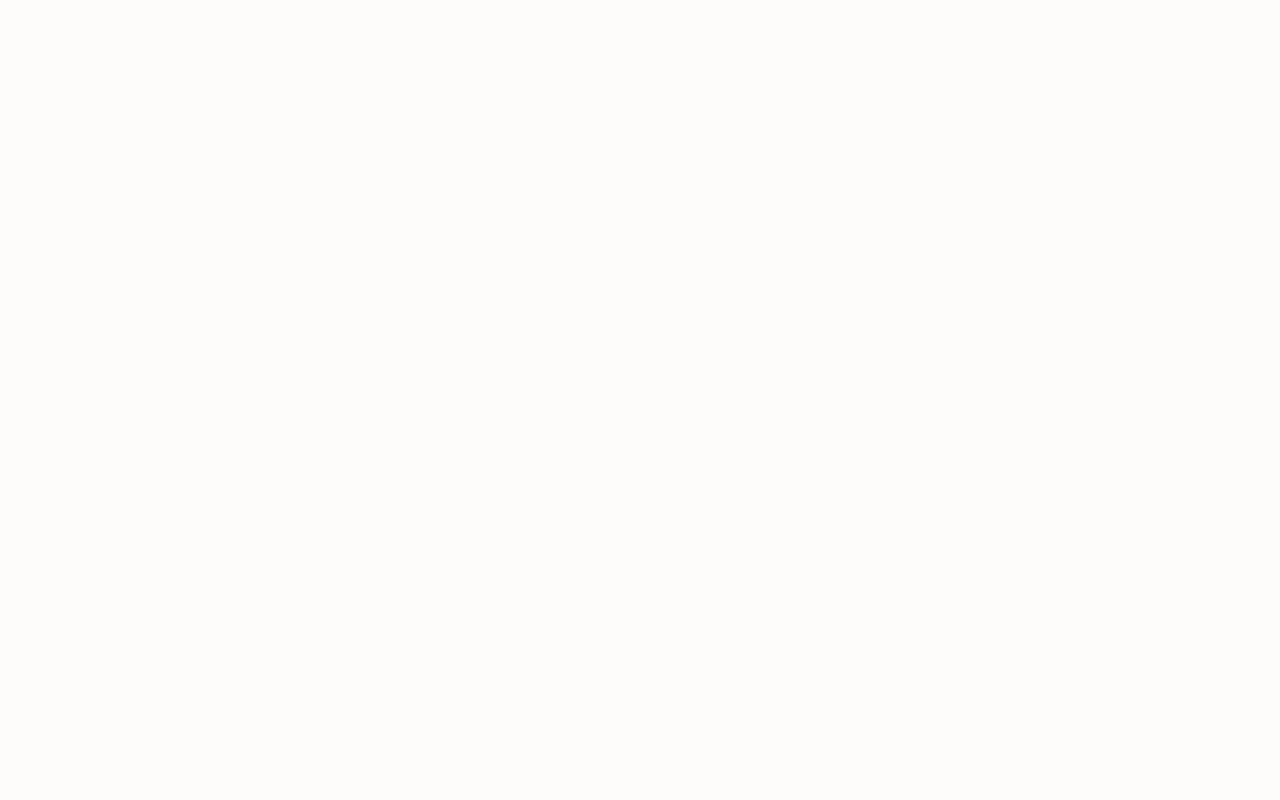
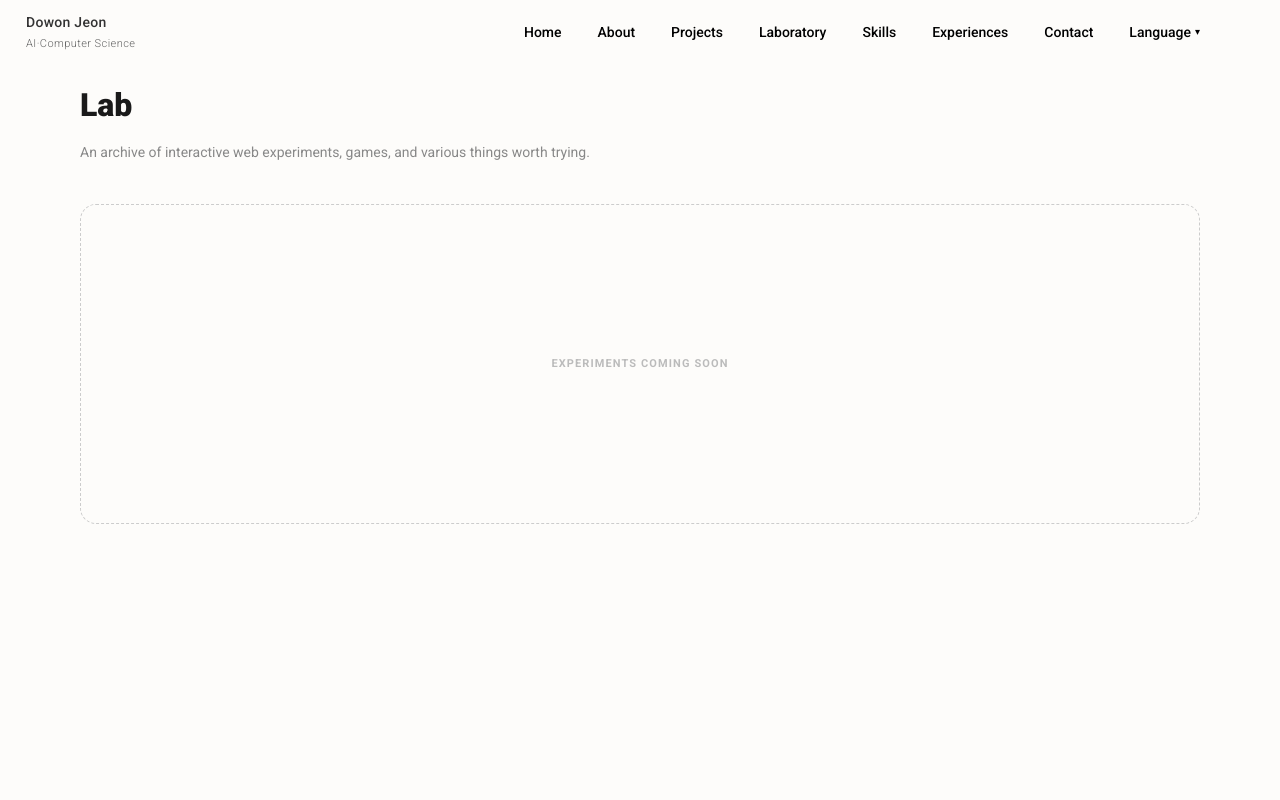
Before and after one commit to jeondowon/PortfolioWeb, a React (Vite) app: page /lab in a window 1280 px wide. Before the commit this address had no page. Shown: the top 800 px of the page. Built offline with nearby package versions, Linux system fonts and the light colour scheme.

Commit message:
add Laboratory page with route and navbar link

```diff
--- a/src/components/common/Navbar.jsx
+++ b/src/components/common/Navbar.jsx
@@ -169,6 +169,7 @@ export default function Navbar({
   onSkills,
   onContact,
   onProjects,
+  onLab,
   lang,
   onLangChange,
   dark,
@@ -265,6 +266,15 @@ export default function Navbar({
             </RainLink>
           </li>
           <li>
+            {onLab ? (
+              <a href="#" onClick={(e) => handleClick(e, onLab)}>
+                Laboratory
+              </a>
+            ) : (
+              <Link to="/lab">Laboratory</Link>
+            )}
+          </li>
+          <li>
             <a href="#skills" onClick={(e) => handleClick(e, onSkills)}>
               Skills
             </a>
@@ -335,6 +345,17 @@ export default function Navbar({
             </RainLink>
           </li>
           <li>
+            {onLab ? (
+              <a href="#" onClick={(e) => handleClick(e, onLab)}>
+                Laboratory
+              </a>
+            ) : (
+              <Link to="/lab" onClick={() => setMenuOpen(false)}>
+                Laboratory
+              </Link>
+            )}
+          </li>
+          <li>
             <a href="#skills" onClick={(e) => handleClick(e, onSkills)}>
               Skills
             </a>
--- a/src/constants/index.js
+++ b/src/constants/index.js
@@ -240,6 +240,8 @@ export const SKILLS = [
   },
 ];
 
+export const LAB_ITEMS = [];
+
 export const RESUME_AVAILABLE = false;
 
 export const SOCIAL = {
--- a/src/main.jsx
+++ b/src/main.jsx
@@ -3,6 +3,7 @@ import ReactDOM from 'react-dom/client';
 import { BrowserRouter, Routes, Route } from 'react-router-dom';
 import App from './App';
 import ProjectsPage from './pages/ProjectsPage';
+import LabPage from './pages/LabPage';
 import { LangProvider } from './contexts/LangContext';
 
 ReactDOM.createRoot(document.getElementById('root')).render(
@@ -12,6 +13,7 @@ ReactDOM.createRoot(document.getElementById('root')).render(
         <Routes>
           <Route path="/" element={<App />} />
           <Route path="/projects" element={<ProjectsPage />} />
+          <Route path="/lab" element={<LabPage />} />
         </Routes>
       </LangProvider>
     </BrowserRouter>
--- /dev/null
+++ b/src/pages/LabPage.css
@@ -0,0 +1,153 @@
+.lab-page {
+  padding-top: 80px;
+  padding-bottom: 80px;
+  min-height: 100vh;
+  background-color: #fdfcfa;
+}
+
+.lab-inner {
+  width: 100%;
+  max-width: 1200px;
+  margin: 0 auto;
+  padding: 0 40px;
+}
+
+.lab-header {
+  margin-bottom: 40px;
+}
+
+.lab-title {
+  font-size: 32px;
+  font-weight: 800;
+  color: #1a1a1a;
+  margin-bottom: 10px;
+}
+
+.lab-subtitle {
+  font-size: 14px;
+  color: #888;
+  line-height: 1.6;
+}
+
+.lab-empty {
+  width: 100%;
+  height: 320px;
+  border: 1px dashed #ccc;
+  border-radius: 16px;
+  display: flex;
+  align-items: center;
+  justify-content: center;
+}
+
+.lab-empty__label {
+  font-size: 11px;
+  font-weight: 600;
+  letter-spacing: 1.1px;
+  color: #bbb;
+}
+
+.lab-grid {
+  display: grid;
+  grid-template-columns: repeat(3, 1fr);
+  gap: 20px;
+}
+
+@media (max-width: 900px) {
+  .lab-grid {
+    grid-template-columns: repeat(2, 1fr);
+  }
+}
+
+@media (max-width: 600px) {
+  .lab-grid {
+    grid-template-columns: 1fr;
+  }
+
+  .lab-inner {
+    padding: 0 20px;
+  }
+}
+
+.lab-card {
+  border-radius: 16px;
+  overflow: hidden;
+  background-color: #fdfcfa;
+  border: 1px solid #e8e8e8;
+  display: flex;
+  flex-direction: column;
+  text-decoration: none;
+  transition: transform 0.2s, box-shadow 0.2s;
+  cursor: pointer;
+}
+
+.lab-card:hover {
+  transform: translateY(-3px);
+}
+
+.lab-card__thumb {
+  width: 100%;
+  height: 160px;
+  overflow: hidden;
+  flex-shrink: 0;
+  border-bottom: 1px solid #e8e8e8;
+}
+
+.lab-card__img {
+  width: 100%;
+  height: 100%;
+  object-fit: cover;
+  object-position: center top;
+}
+
+.lab-card__placeholder {
+  width: 100%;
+  height: 100%;
+  background: repeating-linear-gradient(
+    -45deg,
+    #1a1a1a 0px,
+    #1a1a1a 2px,
+    #111 2px,
+    #111 14px
+  );
+}
+
+.lab-card__body {
+  padding: 16px 20px 18px;
+  display: flex;
+  flex-direction: column;
+  flex: 1;
+}
+
+.lab-card__title-row {
+  display: flex;
+  align-items: center;
+  gap: 8px;
+  margin-bottom: 6px;
+  flex-wrap: wrap;
+}
+
+.lab-card__title {
+  font-size: 16px;
+  font-weight: 700;
+  color: #000;
+  margin: 0;
+}
+
+.lab-card__tag {
+  border: 1px solid #e8e8e8;
+  background-color: #e8e8e8;
+  color: #050505;
+  font-size: 9px;
+  font-weight: 600;
+  letter-spacing: 0.45px;
+  padding: 2px 7px;
+  border-radius: 4px;
+  white-space: nowrap;
+}
+
+.lab-card__desc {
+  font-size: 12px;
+  color: #888;
+  line-height: 1.6;
+  margin: 0;
+}
--- /dev/null
+++ b/src/pages/LabPage.jsx
@@ -0,0 +1,99 @@
+import { useRef, useEffect, useState } from "react";
+import { Link } from "react-router-dom";
+import Navbar from "../components/common/Navbar";
+import Contact from "../components/sections/Contact";
+import { LAB_ITEMS, NAVBAR_H } from "../constants";
+import { useLang } from "../contexts/LangContext";
+import "./LabPage.css";
+
+export default function LabPage() {
+  const { lang, setLang } = useLang();
+  const [onContact, setOnContact] = useState(false);
+  const contactRef = useRef(null);
+
+  useEffect(() => {
+    window.scrollTo(0, 0);
+    document.documentElement.style.backgroundColor = "#111";
+    return () => {
+      document.documentElement.style.backgroundColor = "";
+    };
+  }, []);
+
+  useEffect(() => {
+    const handleScroll = () => {
+      const el = contactRef.current;
+      if (el) {
+        const { top, bottom } = el.getBoundingClientRect();
+        setOnContact(top <= NAVBAR_H && bottom > NAVBAR_H);
+      }
+    };
+    window.addEventListener("scroll", handleScroll, { passive: true });
+    return () => window.removeEventListener("scroll", handleScroll);
+  }, []);
+
+  return (
+    <>
+      <Navbar
+        onHome={() => { window.location.href = "/"; }}
+        onAbout={() => { window.location.href = "/#about"; }}
+        onExperience={() => { window.location.href = "/#experiences"; }}
+        onSkills={() => { window.location.href = "/#skills"; }}
+        onContact={() => { contactRef.current?.scrollIntoView({ behavior: "smooth" }); }}
+        onLab={() => { window.scrollTo({ top: 0, behavior: "smooth" }); }}
+        lang={lang}
+        onLangChange={setLang}
+        dark={onContact}
+      />
+
+      <section className="lab-page">
+        <div className="lab-inner">
+          <div className="lab-header">
+            <h2 className="lab-title">Lab</h2>
+            <p className="lab-subtitle">
+              {lang === "ko"
+                ? "인터랙티브 웹, 게임 등 다양한 실험들을 아카이브하는 공간입니다."
+                : "An archive of interactive web experiments, games, and various things worth trying."}
+            </p>
+          </div>
+
+          {LAB_ITEMS.length === 0 ? (
+            <div className="lab-empty">
+              <span className="lab-empty__label">EXPERIMENTS COMING SOON</span>
+            </div>
+          ) : (
+            <div className="lab-grid">
+              {LAB_ITEMS.map((item) => (
+                <a
+                  key={item.id}
+                  className="lab-card"
+                  href={item.href}
+                  target={item.external ? "_blank" : undefined}
+                  rel={item.external ? "noreferrer" : undefined}
+                >
+                  <div className="lab-card__thumb">
+                    {item.image ? (
+                      <img src={item.image} alt={item.title} className="lab-card__img" />
+                    ) : (
+                      <div className="lab-card__placeholder" />
+                    )}
+                  </div>
+                  <div className="lab-card__body">
+                    <div className="lab-card__title-row">
+                      <h3 className="lab-card__title">{item.title}</h3>
+                      {item.tags?.map((tag) => (
+                        <span key={tag} className="lab-card__tag">{tag.toUpperCase()}</span>
+                      ))}
+                    </div>
+                    <p className="lab-card__desc">{item.description?.[lang] ?? item.description}</p>
+                  </div>
+                </a>
+              ))}
+            </div>
+          )}
+        </div>
+      </section>
+
+      <Contact ref={contactRef} lang={lang} dark />
+    </>
+  );
+}
```
Also changed, not shown: public/images/SpotLine.png.
